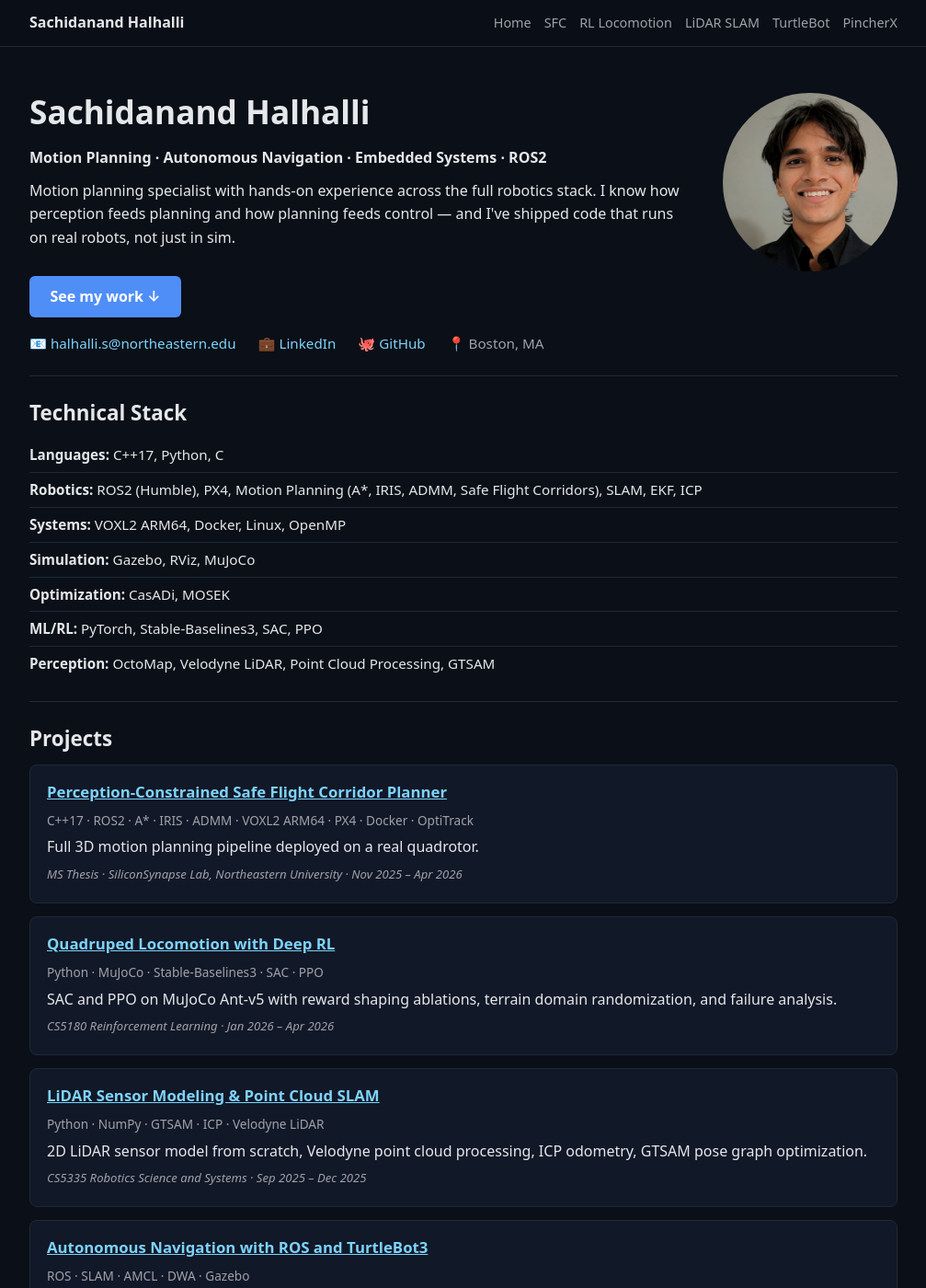
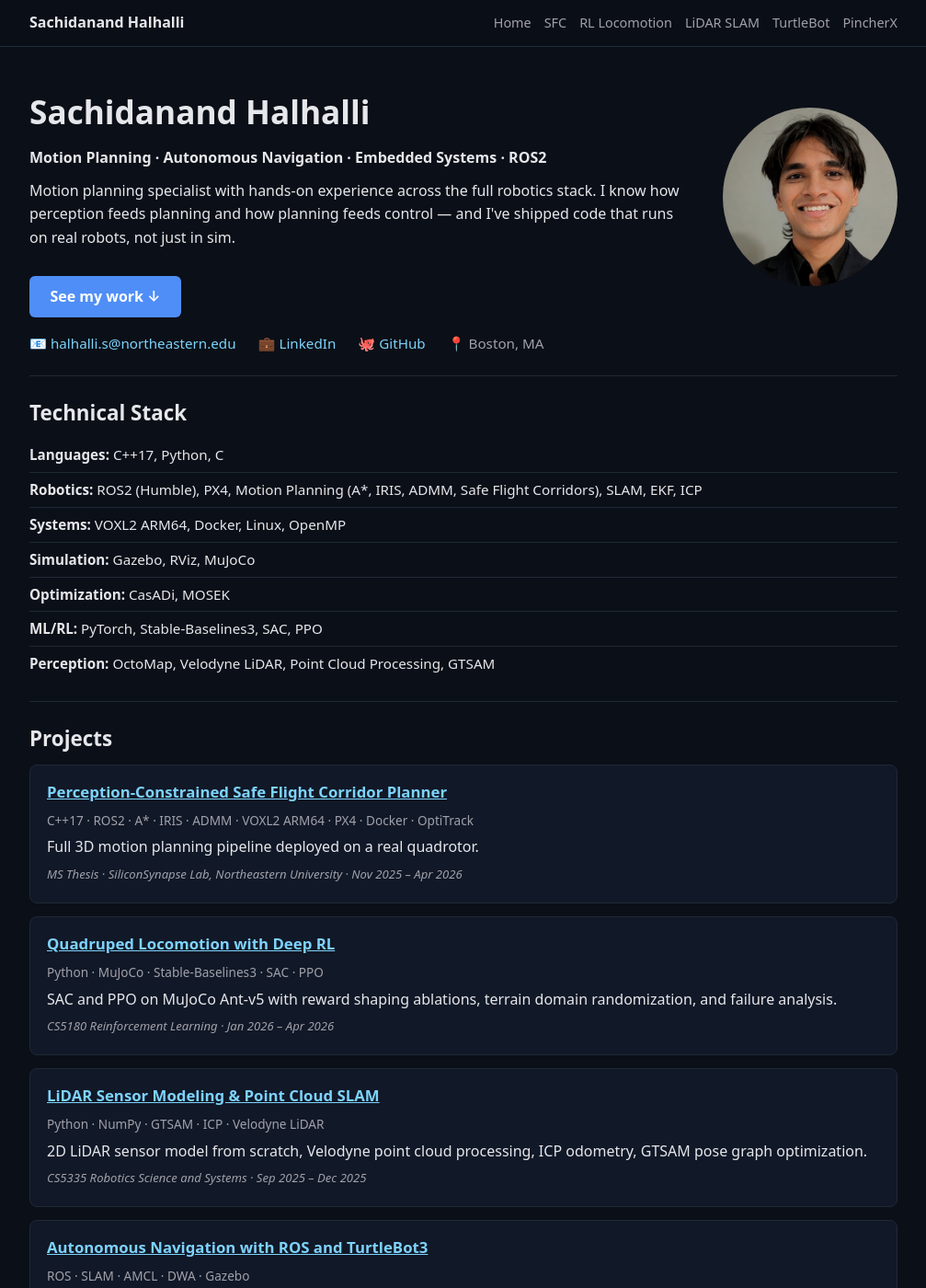
Before and after one commit to halhalli-s/halhalli-s.github.io, a Jekyll site: the page built from index.md, in a window 1280 px wide and 1400 px high. Shown: the whole window at 92% size, without its empty margins (136-1143 px from the left). Built offline with Jekyll 4.4.1, drawn with Linux system fonts in a browser that asks for light colours.

Commit message:
Update style.css

```diff
--- a/Assets/style.css
+++ b/Assets/style.css
@@ -126,7 +126,7 @@ blockquote {
   object-fit: cover;
   object-position: center 8%;
   float: right;
-  margin: 1rem 0 1rem 2rem;
+  margin: 2rem 0 1rem 2rem;
   display: block;
   max-width: unset !important;
 }
```
